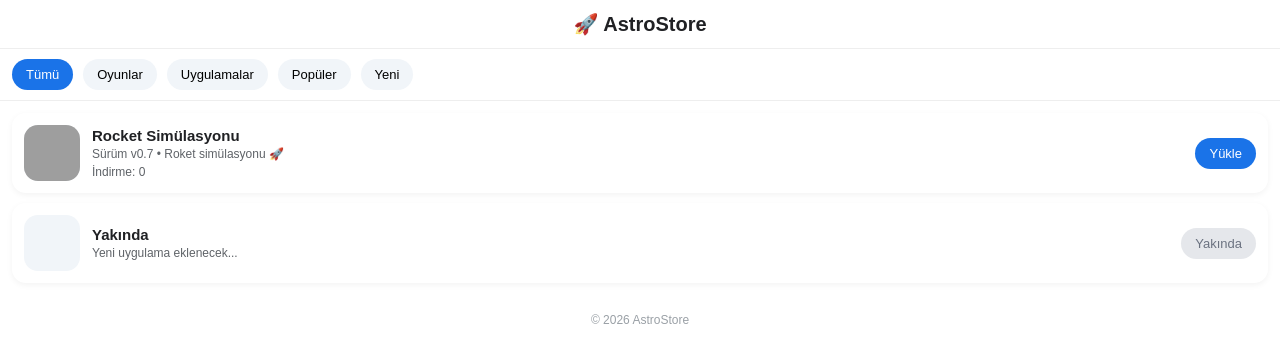
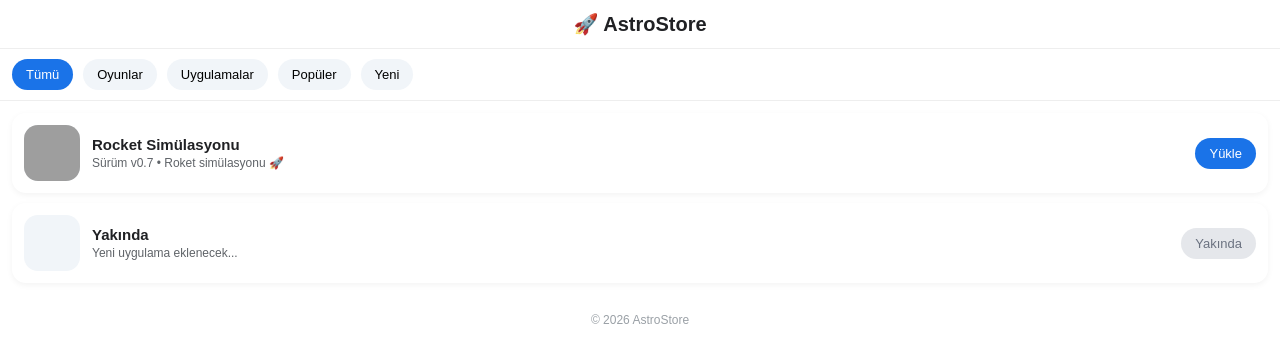
Before and after one commit to astroogozlemm/rocketsimulation, a plain HTML site: page index.html in a window 1280 px wide. Drawn offline with Linux system fonts and the light colour scheme; grey boxes are pictures that could not be loaded.

Commit message:
Update index.html

```diff
--- a/index.html
+++ b/index.html
@@ -115,7 +115,6 @@
     <div class="app-info">
       <div class="app-title">Rocket Simülasyonu</div>
       <div class="app-desc">Sürüm v0.7 • Roket simülasyonu 🚀</div>
-      <div class="count" id="count1">İndirme: 0</div>
     </div>
 
     <button class="install-btn" onclick="indir()">Yükle</button>
```
